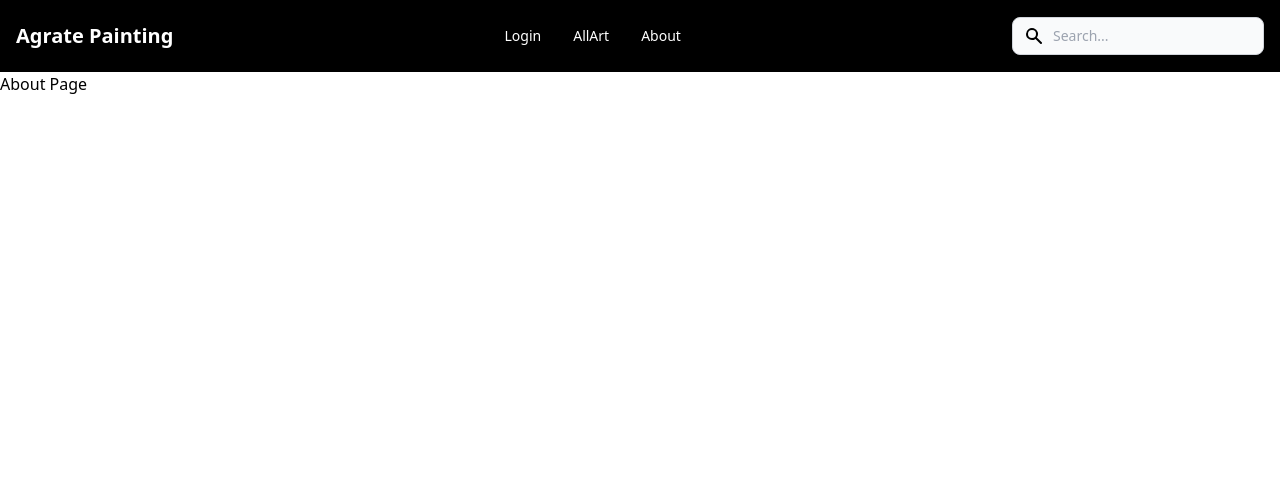
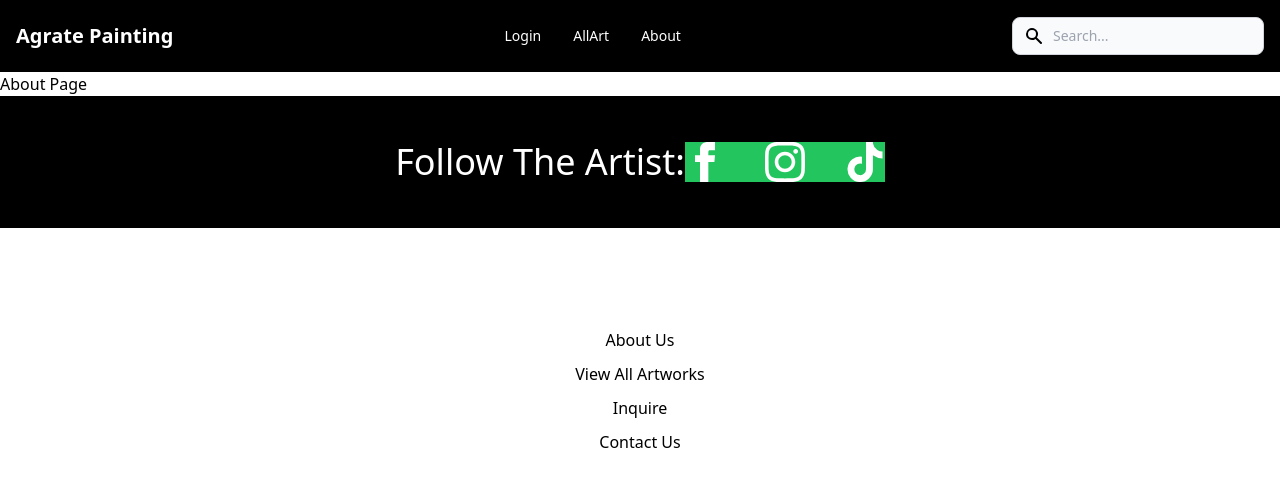
Before and after one commit to Agrate0718/Agrate-Painting, a React (Create React App) app in the folder client/: page /About in a window 1280 px wide. Shown: the top 486 px of the page. Built offline with nearby package versions, Linux system fonts and the light colour scheme.

Commit message:
added the footer to the AboutPage, AllArtworks, and the LoginPage

```diff
--- a/client/src/components/Pages/AboutPage.tsx
+++ b/client/src/components/Pages/AboutPage.tsx
@@ -1,3 +1,10 @@
+import Footer from "../Partials/Footer";
+
 export default function AboutPage() {
-  return <div>About Page</div>;
+  return (
+    <div>
+      About Page
+      <Footer />
+    </div>
+  );
 }
--- a/client/src/components/Pages/AllArtworks.tsx
+++ b/client/src/components/Pages/AllArtworks.tsx
@@ -1,6 +1,7 @@
 import axios from "axios";
 import { useEffect, useMemo, useState } from "react";
 import ArtWorkCard from "../Partials/ArtworkCard";
+import Footer from "../Partials/Footer";
 
 export default function AllArtworks() {
   console.log("test page");
@@ -51,6 +52,7 @@ export default function AllArtworks() {
           <p>{errorMessage}</p>
         </div>
       </div>
+      <Footer />
     </div>
   );
 }
--- a/client/src/components/Pages/LoginPage.tsx
+++ b/client/src/components/Pages/LoginPage.tsx
@@ -1,6 +1,7 @@
 import axios from "axios";
 import { useState } from "react";
 import jwt_decode from "jwt-decode";
+import Footer from "../Partials/Footer";
 
 type LoginPageProps = {
   currentUser: any;
@@ -46,7 +47,7 @@ export default function LoginPage({
     }
   };
   return (
-    // <div className="flex flex-wrap items-center justify-center my-20 w-[484] h-[1240px]">
+    <div>
       <div className="  grid gap-20 w-[484]  grid-cols-2   place-items-center h-[1240px] bg-blue-200">
         <form
           className=" w-full flex justify-center items-center flex-wrap  bg-red-500"
@@ -158,6 +159,7 @@ export default function LoginPage({
           </form>
         </div>
       </div>
-    // </div>
+      <Footer />
+    </div>
   );
 }
```
Lines whose indentation alone changed are shown as unchanged.
